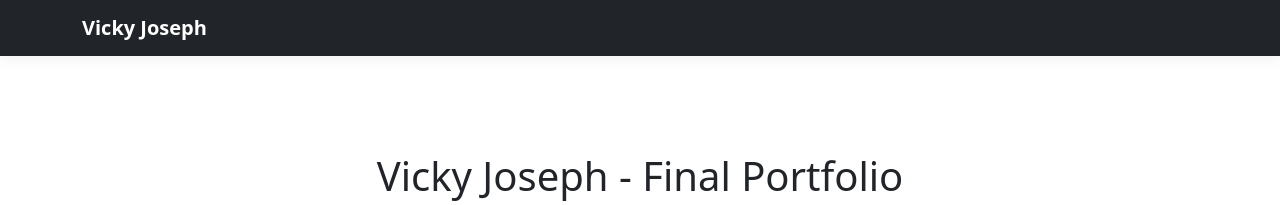
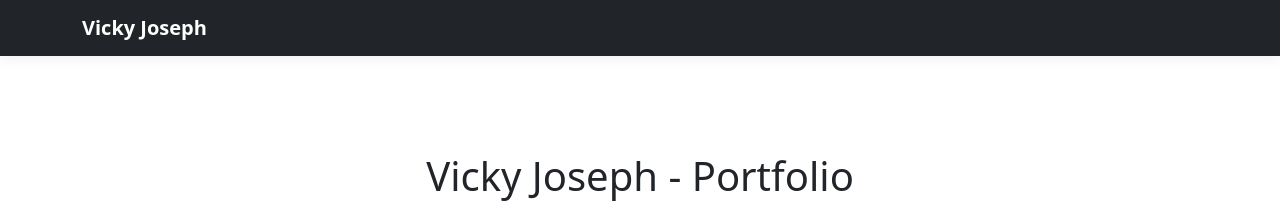
Before and after one commit to vikekey/FinalPortfolio, a website: page portfolio.html in a window 1280 px wide. Shown: the top 205 px of the page. Drawn offline with nearby package versions, Linux system fonts and the light colour scheme; files whose address does not match are found by name.

Commit message:
Update portfolio.html

```diff
--- a/portfolio.html
+++ b/portfolio.html
@@ -3,7 +3,7 @@
   <head>
     <meta charset="UTF-8" />
     <meta name="viewport" content="width=device-width, initial-scale=1.0" />
-    <title>Vicky Joseph: Final Portfolio</title>
+    <title>Vicky Joseph: Portfolio</title>
     <!-- linking to bootstrap -->
     <link rel="stylesheet" href="css/bootstrap.min.css">
     <!-- linking to local stylesheet -->
@@ -24,7 +24,7 @@
     <main role="main">
       <section class="jumbotron text-center">
         <div class="container">
-          <h1 class="jumbotron-heading">Vicky Joseph - Final Portfolio</h1>
+          <h1 class="jumbotron-heading">Vicky Joseph - Portfolio</h1>
           <p class="lead text-muted">
             Overview of the React/React Native projects and Designs I've worked on!
           </p>
```
